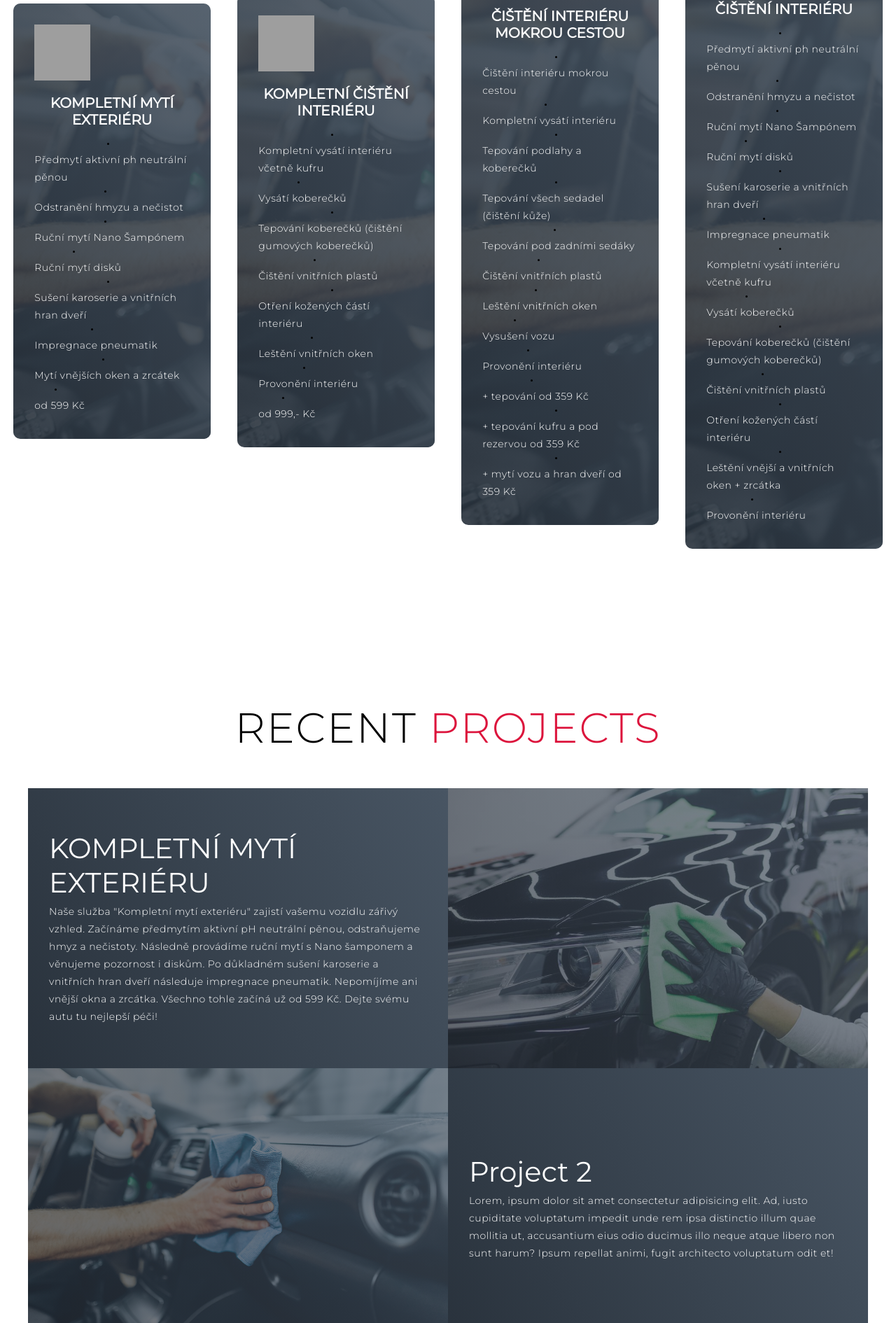
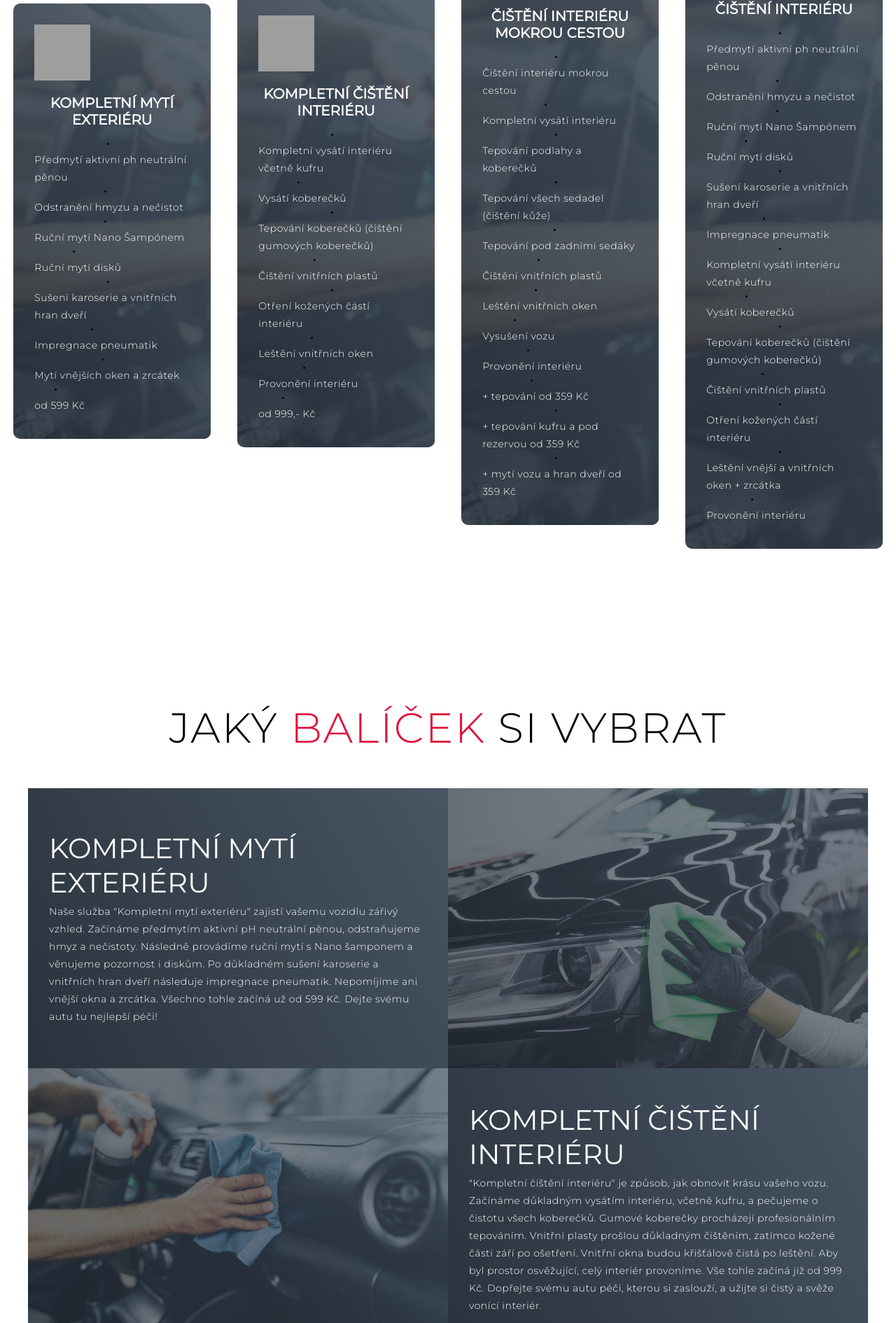
Before and after one commit to Marwellos/single-page, a Node server app: template views/home.ejs in a window 1280 px wide. Shown: the part 1230-3120 px from the top of the page at 70% size. Run offline with Node 20, Linux system fonts and the light colour scheme; the template is opened without the code that fills it, so the values that code supplies are empty; grey boxes are pictures that could not be loaded.

```diff
--- a/index.js
+++ b/index.js
@@ -5,8 +5,6 @@ const port = 3001; // Port, na kterém server běží
 const path = require('path'); // Import knihovny path pro práci s cestami k souborům
 app.set('view engine', 'ejs');
 app.use(express.static('public'));
-
-
 
 const ejs = require('ejs'); // Import šablony EJS pro renderování HTML
 
@@ -27,6 +25,7 @@ app.get('/formular', (req, res) => {
 });
 
 
+
 //git add -A
 //git commit -m "co jsem udělal"
 //git push -u origin main
--- a/package.json
+++ b/package.json
@@ -12,6 +12,7 @@
   "dependencies": {
     "ejs": "^3.1.9",
     "express": "^4.18.2",
+    "mysql2": "^3.6.2",
     "nodemon": "^3.0.1"
   }
 }
--- a/public/style.css
+++ b/public/style.css
@@ -4,6 +4,15 @@
 	margin: 0;
 	box-sizing: border-box;
 }
+
+.map-container {
+	text-align: center;
+  }
+
+  iframe {
+	max-width: 50%;
+  }
+
 html {
 	font-size: 10px;
 	font-family: 'Montserrat', sans-serif;
--- a/views/formular.ejs
+++ b/views/formular.ejs
@@ -2,14 +2,14 @@
 <html lang="en">
   <head>
     <meta charset="UTF-8">
-    <title>Survey Form</title>
+    <title>FORMULÁŘ</title>
     <link rel="stylesheet" text="text/css" href="formular.css">
   </head>
   <body>
     <div class="margin">
       <h1 id="title">Kontaktní formulář</h1>
       <p id="description">napište nám o jaké služby máte zájem</p>
-      <form id="survey-form" action="#" method="post">
+      <form id="survey-form" action="/odeslat" method="post">
         <fieldset>
           <label for="name" id="name-label">Jméno a Příjmení</label>
           <input id="name" type="text" placeholder=" " required>
--- a/views/home.ejs
+++ b/views/home.ejs
@@ -5,7 +5,7 @@
   <meta charset="UTF-8">
   <meta name="viewport" content="width=device-width, initial-scale=1.0">
   <link rel="stylesheet" href="style.css">
-  <title>My Website</title>
+  <title>Car Detailing</title>
 </head>
 
 <body>
@@ -15,7 +15,7 @@
       <div class="nav-bar">
         <div class="brand">
           <a href="#hero">
-            <h1><span>M</span>artin <span>K</span>ozler</h1>
+            <h1><span>C</span>ar <span>D</span>etailing</h1>
           </a>
         </div>
         <div class="nav-list">
@@ -25,7 +25,7 @@
           <ul>
             <li><a href="#hero" data-after="Home">Domů</a></li>
             <li><a href="#services" data-after="Service">Služby</a></li>
-            <li><a href="#projects" data-after="Projects">Projekty</a></li>
+            <li><a href="#projects" data-after="Projects">Balíčky</a></li>
             <li><a href="#about" data-after="About">O nás</a></li>
             <li><a href="#contact" data-after="Contact">Kontakt</a></li>
           </ul>
@@ -33,21 +33,21 @@
       </div>
     </div>
   </section>
-  <!-- End Header -->
+  <!-- konec Header -->
 
 
   <!-- Hero Section  -->
   <section id="hero">
     <div class="hero container">
       <div>
-        <h1>Vítej, <span></span></h1>
-        <h1>mé jméno je<span></span></h1>
-        <h1>Martin <span></span></h1>
-        <a href="#projects" type="button" class="cta">Portfolio</a>
+        <h1>CAR <span></span></h1>
+        <h1>Detailing CHEB<span></span></h1>
+        <h1>+420 774 262 520 <span></span></h1>
+        <a href="#projects" type="button" class="cta">Balíčky</a>
       </div>
     </div>
   </section>
-  <!-- End Hero Section  -->
+  <!-- konec Hero Section  -->
 
   <!-- Service Section -->
   <section id="services">
@@ -124,13 +124,13 @@
       </div>
     </div>
   </section>
-  <!-- End Service Section -->
+  <!-- konec Service Section -->
 
   <!-- Projects Section -->
   <section id="projects">
     <div class="projects container">
       <div class="projects-header">
-        <h1 class="section-title">Recent <span>Projects</span></h1>
+        <h1 class="section-title">jaký <span>balíček</span> si vybrat</h1>
       </div>
       <div class="all-projects">
         <div class="project-item">
@@ -147,10 +147,11 @@
         </div>
         <div class="project-item">
           <div class="project-info">
-            <h1>Project 2</h1>
-            <p>Lorem, ipsum dolor sit amet consectetur adipisicing elit. Ad, iusto cupiditate voluptatum impedit unde
-              rem ipsa distinctio illum quae mollitia ut, accusantium eius odio ducimus illo neque atque libero non sunt
-              harum? Ipsum repellat animi, fugit architecto voluptatum odit et!</p>
+            <h1>KOMPLETNÍ ČIŠTĚNÍ INTERIÉRU</h1>
+            <p>"Kompletní čištění interiéru" je způsob, jak obnovit krásu vašeho vozu. Začínáme důkladným vysátím interiéru, včetně kufru,
+              a pečujeme o čistotu všech koberečků. Gumové koberečky procházejí profesionálním tepováním. Vnitřní plasty prošlou důkladným čištěním,
+              zatímco kožené části září po ošetření. Vnitřní okna budou křišťálově čistá po leštění. Aby byl prostor osvěžující, celý interiér provoníme.
+              Vše tohle začíná již od 999 Kč. Dopřejte svému autu péči, kterou si zaslouží, a užijte si čistý a svěže vonící interiér.</p>
           </div>
           <div class="project-img">
             <img src="./img/img-1.png" alt="img">
@@ -158,10 +159,11 @@
         </div>
         <div class="project-item">
           <div class="project-info">
-            <h1>Project 3</h1>
-            <p>Lorem, ipsum dolor sit amet consectetur adipisicing elit. Ad, iusto cupiditate voluptatum impedit unde
-              rem ipsa distinctio illum quae mollitia ut, accusantium eius odio ducimus illo neque atque libero non sunt
-              harum? Ipsum repellat animi, fugit architecto voluptatum odit et!</p>
+            <h1>ČIŠTĚNÍ INTERIÉRU MOKROU CESTOU</h1>
+            <p>S naší metodou "Čištění interiéru mokrou cestou" dosáhnete dokonale čistého a osvěženého vozu. Započneme kompletním vysátím interiéru a následným
+              profesionálním tepováním podlahy, koberečků a všech sedadel, včetně kůže. Tepováním pod zadními sedáky a čištěním vnitřních plastů obnovíme krásu interiéru.
+              Po leštění vnitřních oken a vysušení vozu bude vše připraveno. Navíc nabízíme možnost doplnit tepování kufru, mytí vozu a hran dveří, začínajíc od 359 Kč.
+              Dejte svému vozu tu nejlepší péči a užijte si svěží a čistý interiér.</p>
           </div>
           <div class="project-img">
             <img src="./img/img-3.png" alt="img">
@@ -169,10 +171,11 @@
         </div>
         <div class="project-item">
           <div class="project-info">
-            <h1>Project 4</h1>
-            <p>Lorem, ipsum dolor sit amet consectetur adipisicing elit. Ad, iusto cupiditate voluptatum impedit unde
-              rem ipsa distinctio illum quae mollitia ut, accusantium eius odio ducimus illo neque atque libero non sunt
-              harum? Ipsum repellat animi, fugit architecto voluptatum odit et!</p>
+            <h1>MYTÍ EXTERIÉRU A ČIŠTĚNÍ INTERIÉRU</h1>
+            <p>S naší kombinovanou službou "Mytí exteriéru a čištění interiéru" bude váš vůz v dokonalém stavu. Začínáme předmytím aktivní pH neutrální pěnou,
+              odstraněním hmyzu a nečistot, a ručním mytím Nano šampónem. Disky září po ručním mytí, a karoserie a vnitřní hrany dveří jsou důkladně usušeny.
+              Pneumatiky získají impregnaci pro delší životnost. Interiér je kompletně vysát včetně kufru a tepováním koberečků, včetně gumových, získá nový lesk.
+              Vnitřní plasty jsou čisté a kožené části lesklé. Vnější i vnitřní okna, včetně zrcátek, jsou lesklá a vůz provoníme. Vše toto poskytujeme pro váš komfort a bezpečnost.</p>
           </div>
           <div class="project-img">
             <img src="./img/img-4.png" alt="img">
@@ -181,7 +184,7 @@
       </div>
     </div>
   </section>
-  <!-- End Projects Section -->
+  <!-- konec Projects Section -->
 
   <!-- About Section -->
   <section id="about">
@@ -200,13 +203,13 @@
       </div>
     </div>
   </section>
-  <!-- End About Section -->
+  <!-- konec About Section -->
 
   <!-- Contact Section -->
   <section id="contact">
     <div class="contact container">
       <div>
-        <h1 class="section-title">Contact <span>info</span></h1>
+        <h1 class="section-title">Kontaktní <span>údaje</span></h1>
       </div>
       <div class="contact-items">
         <div class="contact-item">
@@ -234,8 +237,12 @@
       </div>
     </div>
   </section>
-  <!-- End Contact Section -->
+  <!-- konec Contact Section -->
 
+  <div class="map-container">
+    <iframe style="border:none" src="https://frame.mapy.cz/s/monepehaho" width="100%" height="500" frameborder="3"></iframe>
+  </div>
+  <p></p>
   <!-- Footer -->
   <section id="footer">
     <div class="footer container">
@@ -244,16 +251,16 @@
       </div>
       <div class="social-icon">
         <div class="social-item">
-          <a href="https://www.facebook.com/martin.kozler.9/"><img src="https://img.icons8.com/bubbles/100/000000/facebook-new.png" /></a>
+          <a href="https://www.facebook.com/martin.kozler.9/" target="_blank"><img src="https://img.icons8.com/bubbles/100/000000/facebook-new.png" /> </a>
         </div>
         <div class="social-item">
-          <a href="https://www.instagram.com/mart1n_kozler/"><img src="https://img.icons8.com/bubbles/100/000000/instagram-new.png" /></a>
+          <a href="https://www.instagram.com/mart1n_kozler/" target="_blank"><img src="https://img.icons8.com/bubbles/100/000000/instagram-new.png" /></a>
         </div>
       </div>
       <p>Copyright © 2023 Martin. Všechna práva vyhrazena</p>
     </div>
   </section>
-  <!-- End Footer -->
+  <!-- konec footer -->
   <script src="./app.js"></script>
 </body>
 
```
Also changed, not shown: README.md, 1 other file.
